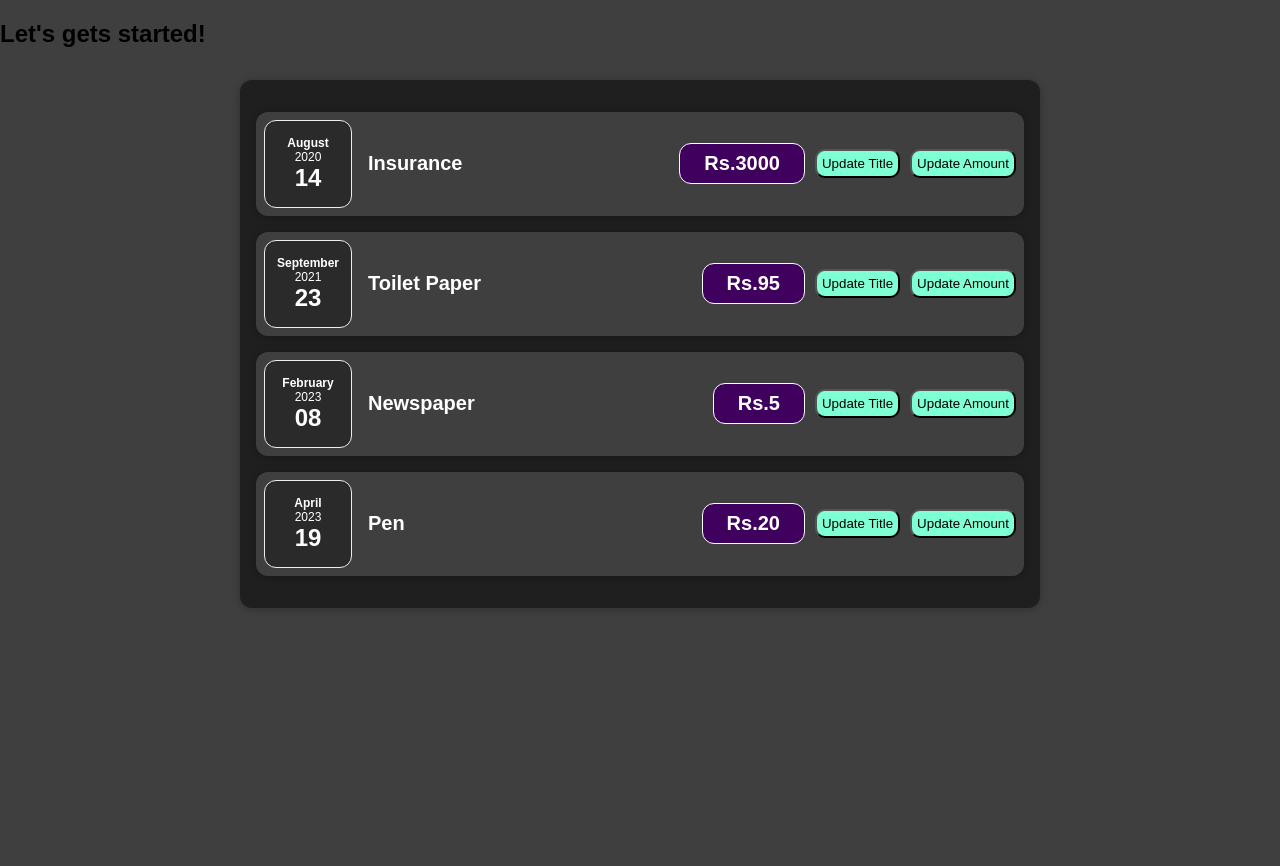
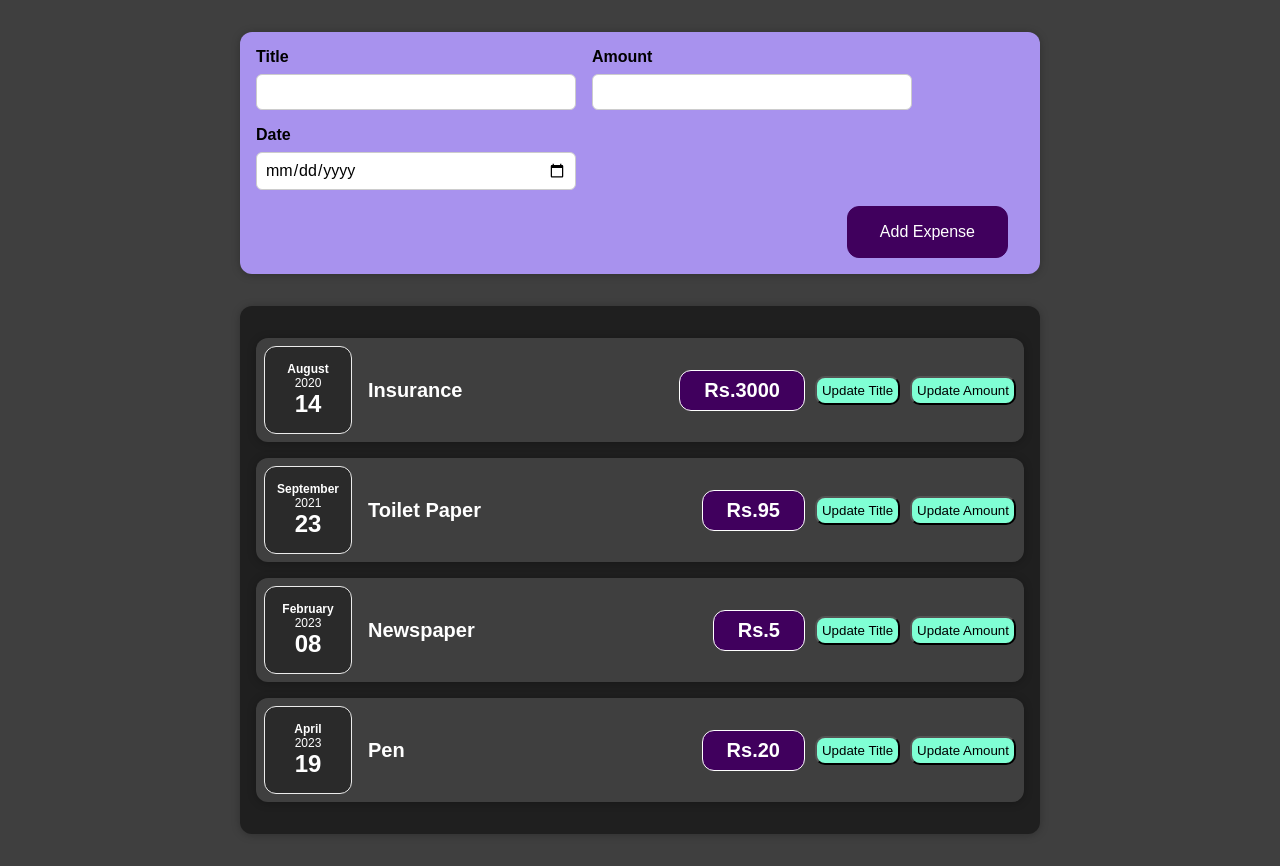
Before and after one commit to AbhijeetVashishtha/Learning-ReactJs, a React (Create React App) app: page / in a window 1280 px wide. Before the commit the page ends 800 px from the top, so only its background shows below. Built offline with nearby package versions, Linux system fonts and the light colour scheme.

Commit message:
Added Expense Form

```diff
--- a/src/App.js
+++ b/src/App.js
@@ -1,4 +1,6 @@
 import Expenses from "./components/Expenses/Expenses";
+import NewExpense from "./components/NewExpense/NewExpense";
+
 function App() {
   let expenses = [
     {
@@ -24,7 +26,7 @@
 ];
   return (
     <div>
-      <h2>Let's gets started!</h2>
+      <NewExpense />
       <Expenses items={expenses}></Expenses>
     </div>
   );
--- /dev/null
+++ b/src/components/NewExpense/ExpenseForm.css
@@ -0,0 +1,26 @@
+.new-expense__controls{
+    display: flex;
+    flex-wrap: wrap;
+    gap: 1rem;
+    margin-bottom: 1rem;
+    text-align: left;
+}
+
+.new-expense__control label{
+    font-weight: bold;
+    margin-bottom: 0.5rem;
+    display: block;
+}
+
+.new-expense__control input{
+    font: inherit;
+    padding: 0.5rem;
+    border-radius: 6px;
+    border: 1px solid #ccc;
+    width: 20rem;
+    max-width: 100%;
+}
+
+.new-expense__actions{
+    text-align: right;
+}
--- /dev/null
+++ b/src/components/NewExpense/ExpenseForm.js
@@ -0,0 +1,31 @@
+import "./ExpenseForm.css";
+
+const ExpenseForm = () => {
+    const titleChangeHandler = (event) => {
+        console.log(event.target.value);
+    }
+
+    return (
+        <form>
+            <div className="new-expense__controls">
+                <div className="new-expense__control">
+                    <label>Title</label>
+                    <input type="text" onChange={titleChangeHandler} />
+                </div>
+                <div className="new-expense__control">
+                    <label>Amount</label>
+                    <input type="number" min="0.01" step="0.01" />
+                </div>
+                <div className="new-expense__control">
+                    <label>Date</label>
+                    <input type="date" min="2019-01-01" max="2022-12-31" />
+                </div>
+            </div>
+            <div className="new-expense__actions">
+                <button type="submit">Add Expense</button>
+            </div>
+        </form>
+    );
+}
+
+export default ExpenseForm;
--- /dev/null
+++ b/src/components/NewExpense/NewExpense.css
@@ -0,0 +1,38 @@
+.new-expense{
+    background-color: #a892ee;
+    padding: 1rem;
+    margin: 2rem auto;
+    width: 50rem;
+    max-width: 95%;
+    border-radius: 12px;
+    text-align: center;
+    box-shadow: 0 1px 8px rgba(0, 0, 0, 0.25);
+}
+
+.new-expense button{
+    font: inherit;
+    cursor: pointer;
+    padding: 1rem 2rem;
+    border: 1px solid #40005d;
+    background-color: #40005d;
+    color: white;
+    border-radius: 12px;
+    margin-right: 1rem;
+}
+
+.new-expense button:hover,
+.new-expense button:active{
+    background-color: #510674;
+    border-color: #510674;
+}
+
+.new-expense button.alternative{
+    color: #220131;
+    border-color: transparent;
+    background-color: transparent;
+}
+
+.new-expense button.alternative:hover,
+.new-expense button.alternative:active {
+  background-color: #ddb3f8;
+}
--- /dev/null
+++ b/src/components/NewExpense/NewExpense.js
@@ -0,0 +1,12 @@
+import "./NewExpense.css";
+import ExpenseForm from "./ExpenseForm";
+
+const NewExpense = () => {
+    return (
+        <div className="new-expense">
+            <ExpenseForm></ExpenseForm>
+        </div>
+    );
+}
+
+export default NewExpense;
```
